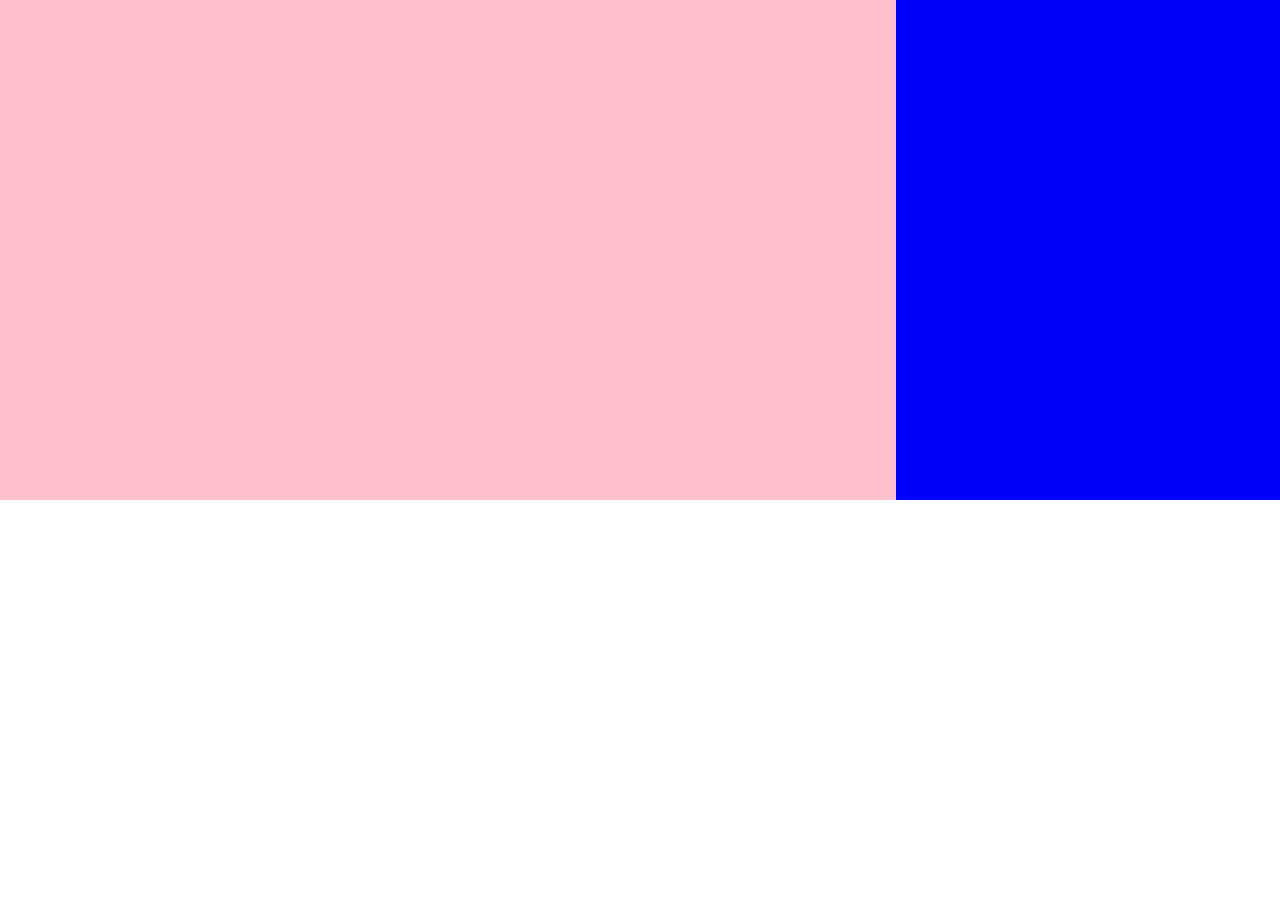
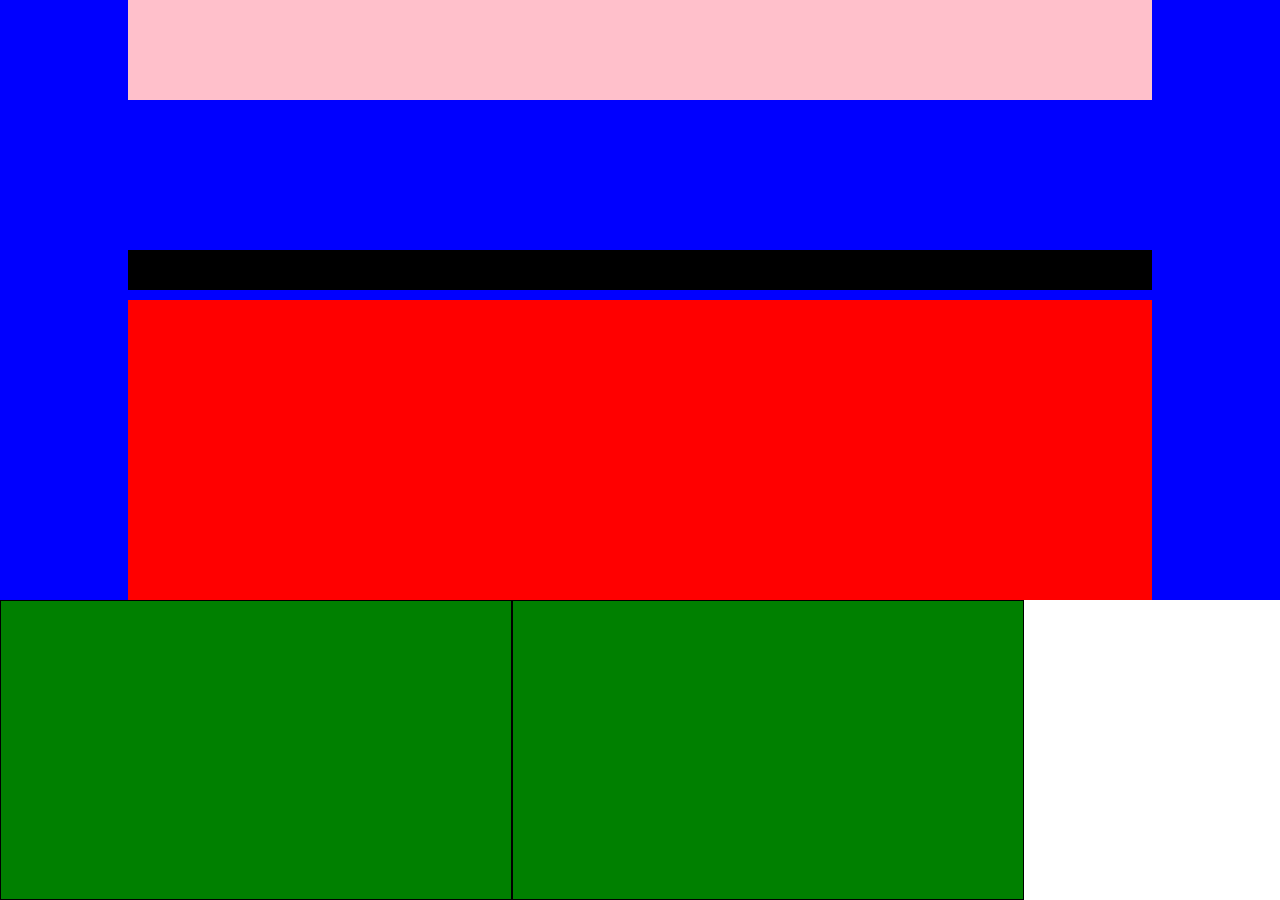
Before and after one commit to FabioBabaglioni/htmlcss-struttura-discord, a plain HTML site: page index.html in a window 1280 px wide. Before the commit the page ends 800 px from the top, so only its background shows below. Drawn offline with Linux system fonts and the light colour scheme.

Commit message:
Creazione sezione spiegazione invito

```diff
--- a/css/style.css
+++ b/css/style.css
@@ -4,24 +4,57 @@
     box-sizing: border-box;
 }
 
-/* body{
-    width: 70%;
-    text-align: center;
-} */
 
 
 /* intestazione pagina */
-#intestazione-flex{
-    display: flex;
+#intestazione{
+
     /* DEBUG */
-    min-height: 500px;
     background-color: blue;
 }
 
 #barra-navigazione{
+    display: flex;
 
-    width: 70%;
+    /* DEBUG */
+    margin: auto;
+    width: 80%;
     background-color: pink;
     min-height: 100px;
-    align-items: flex-start;
 }
+
+.titolo{
+
+    /* DEBUG */
+    width: 80%;
+    min-height: 40px;
+    background-color: black;
+    margin: auto;
+    margin-top: 150px;
+}
+
+#descrizione-titolo{
+
+    /* DEBUG */
+    width: 80%;
+    min-height: 300px;
+    background-color: red;
+    margin: auto;
+    margin-top: 10px;
+}
+
+/* regole sezione main */
+
+.sezione-flex{
+    display: flex;
+     /* align-items: center; */
+}
+
+section > div {
+
+    align-items: center;
+    min-height: 300px;
+    width: 40%;
+    background-color: green;
+    border: solid 1px black;
+}
--- a/index.html
+++ b/index.html
@@ -10,23 +10,35 @@
 <body>
 
     <!-- intestazione pagina -->
-    <header id="intestazione-flex">
+    <header id="intestazione">
 
         <!-- barra di navigazione -->
         <nav id="barra-navigazione">
 
         </nav>
+
         <!-- intestazione generale e titolo -->
+        <div class="titolo">
+
+        </div>
 
         <!-- parte centrale della pagina -->
+        <div id="descrizione-titolo">
+
+        </div>
     </header>
 
 
     <main>
 
         <!-- sezione spiegazione invito -->
+        <section class="sezione-flex">
+            <div></div>
+            <div></div>
+        </section>
+        <!-- sezione dove trovarsi è facile -->
 
-        <!-- sezione dove trovarsi è facile -->
+        <!-- sezione comunity -->
 
         <!-- sezione tecnologia -->
 
```
